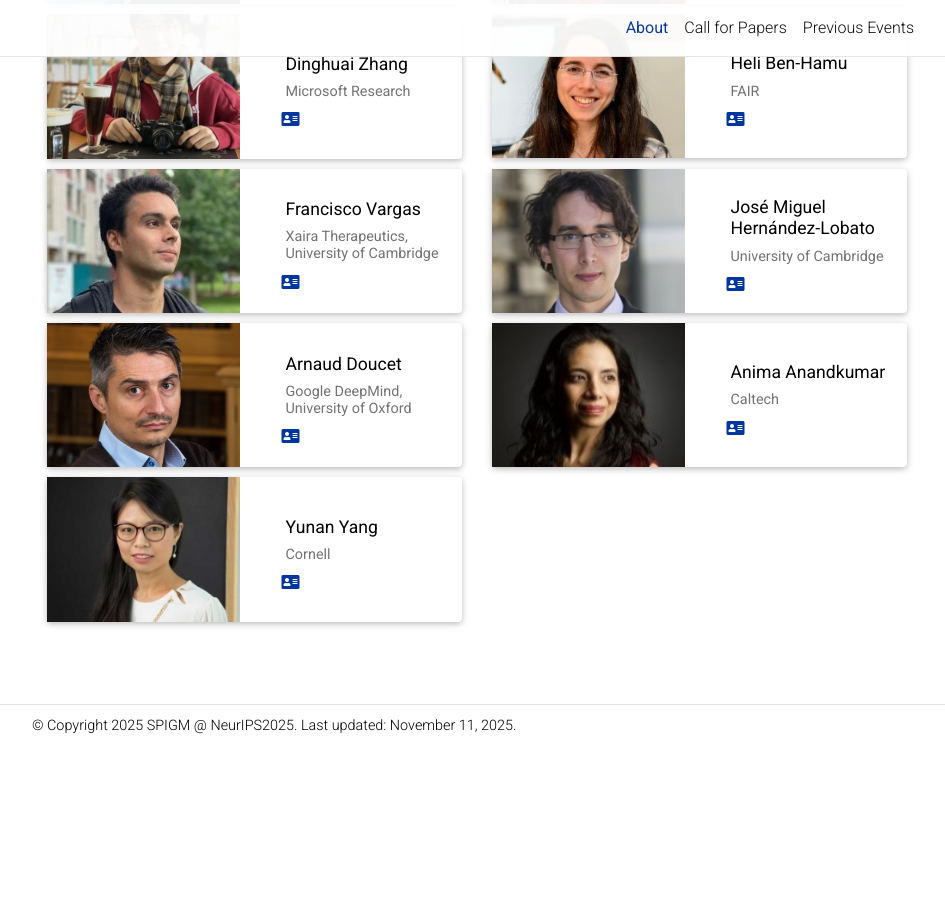
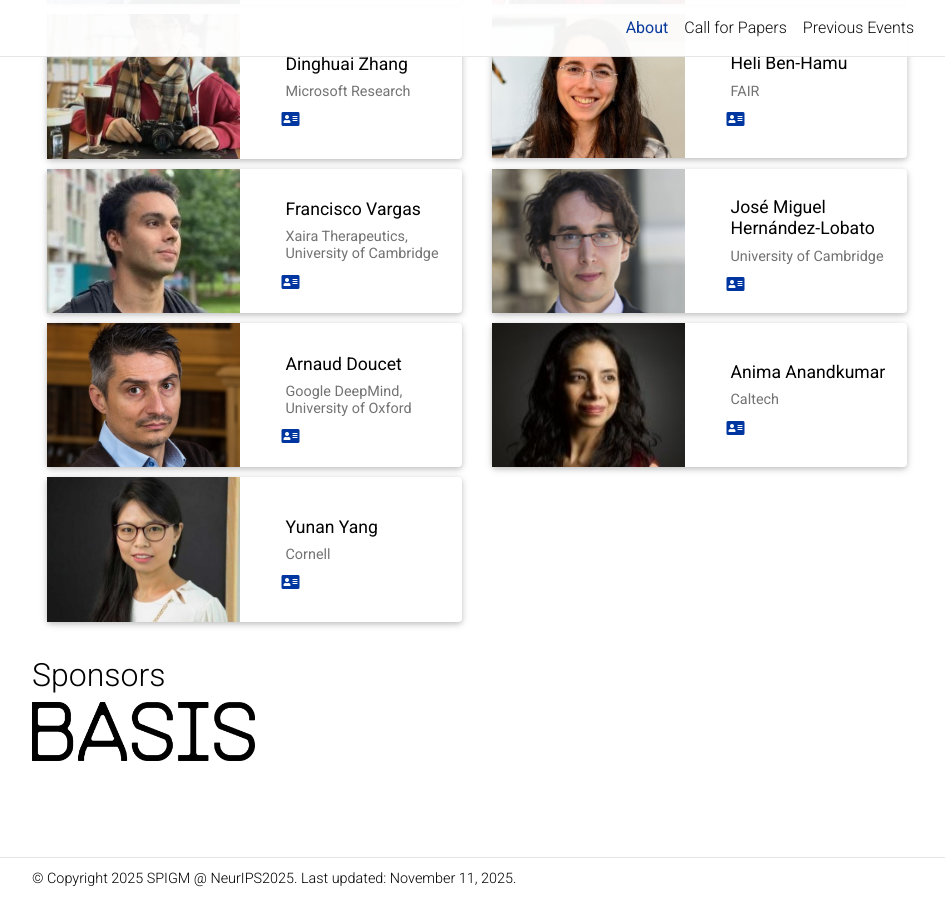
Before and after one commit to spigmworkshopv3/spigmworkshopv3.github.io, a Jekyll site: the page built from _pages/about.md, in a window 1280 px wide and 900 px high, scrolled down 3168 px. Shown: the whole window, without its empty margins (163-1108 px from the left). Built offline with Jekyll 4.4.1, drawn with Linux system fonts in a browser that asks for light colours; comment, search, counter and statistics services are not loaded; a style sheet for code colours, icons or effects is not loaded; before the commit the page ends 3914 px from its top, so only the background shows below that.

Commit message:
add sponsors

```diff
--- a/_layouts/workshop.html
+++ b/_layouts/workshop.html
@@ -576,9 +576,9 @@ layout: default
     </div>
     <br>
 
-    <!-- <h2>Sponsors</h2>
-    <img src="/assets/img/genesis-logo-full.png" width="25%" >
-    <br><br><br> -->
+    <h2>Sponsors</h2>
+    <img src="/assets/img/thumbnail_basis-logo.png" width="25%" >
+    <br><br><br>
 
     <!-- todo  -->
     <!-- <h3 class="post-title"><span class="font-weight-bold">Questions</span></h3>
```
Also changed, not shown: assets/img/thumbnail_basis-logo.png (added).
